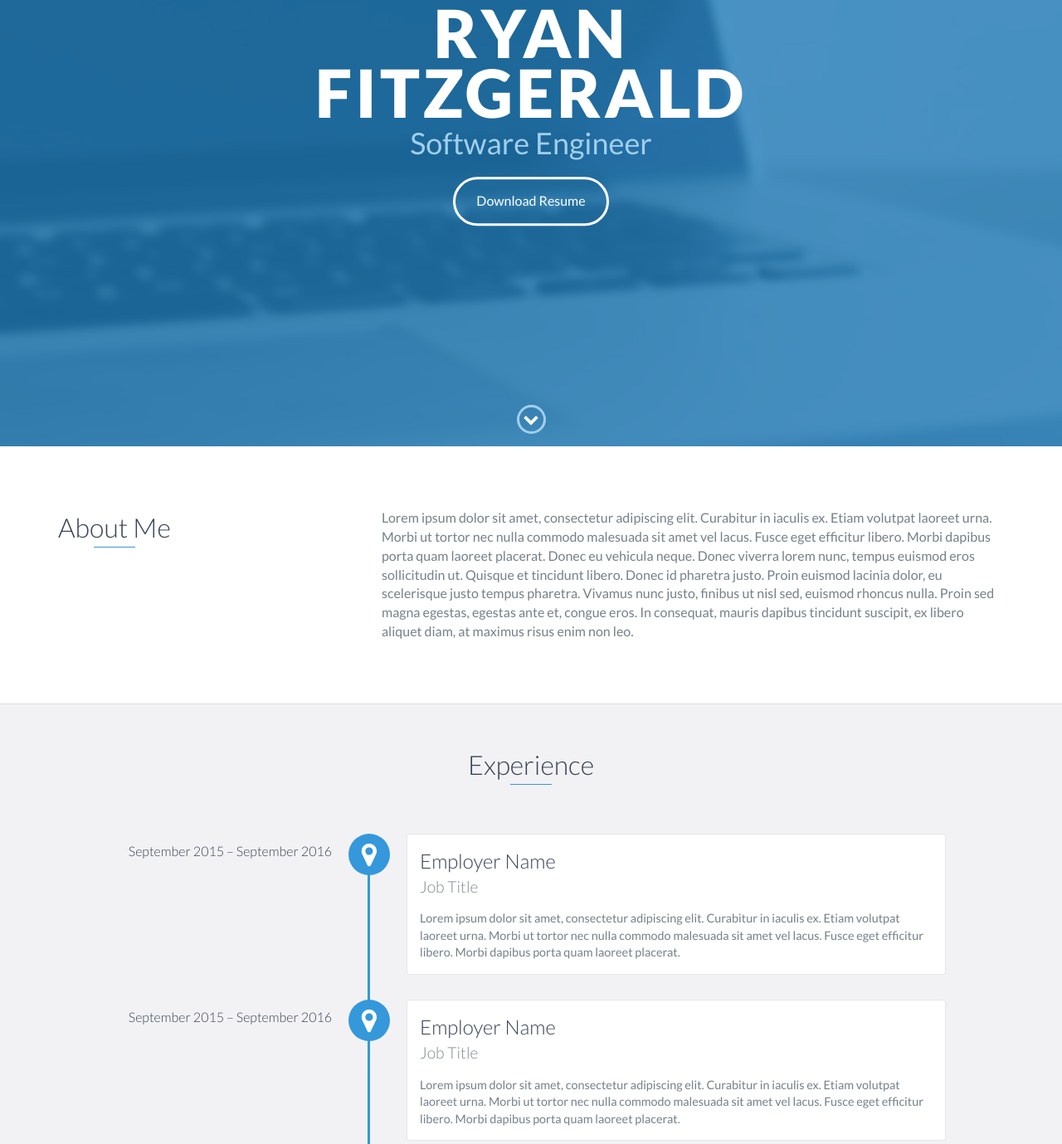
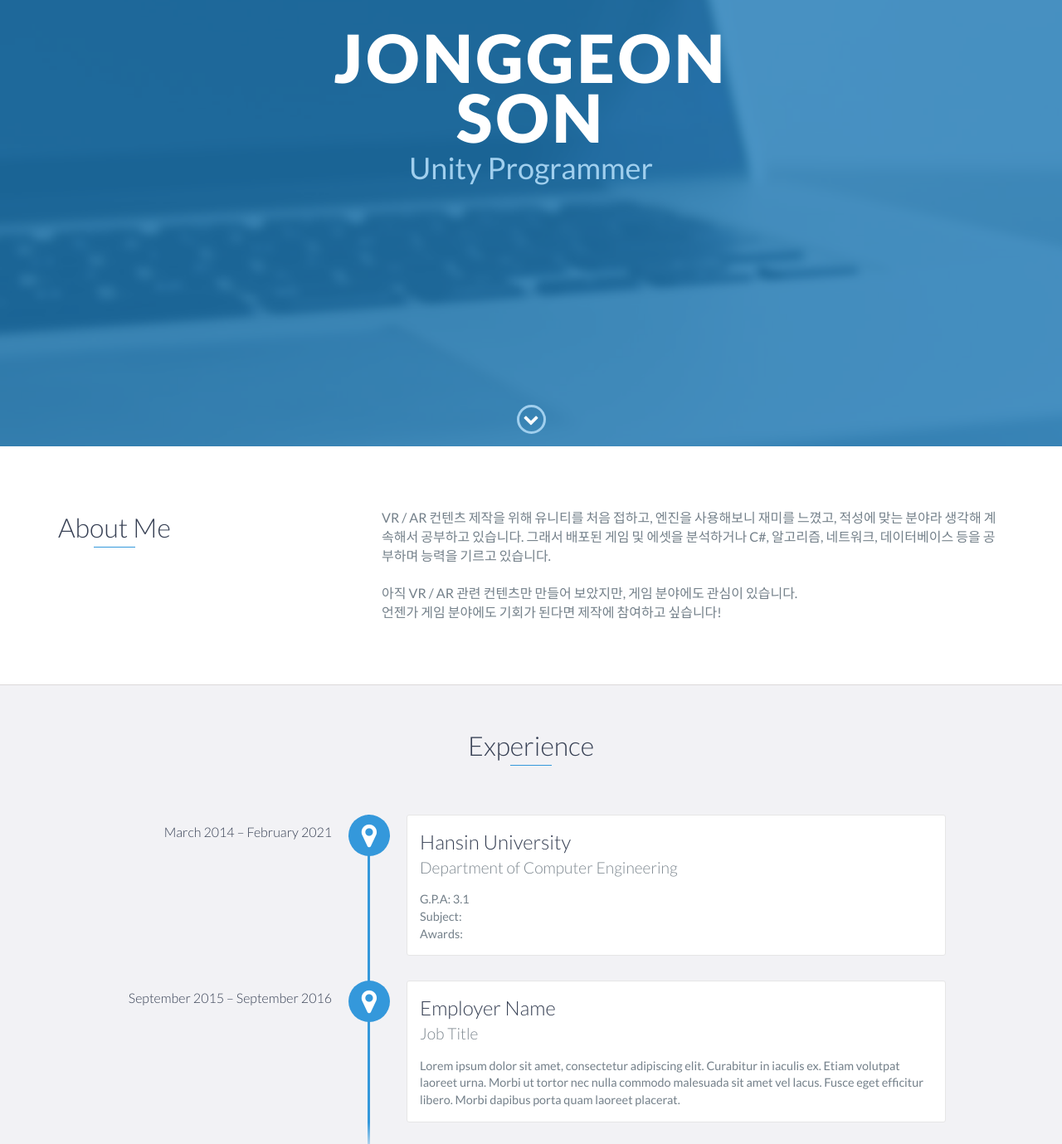
Before and after one commit to thswhdrjs/thswhdrjs.github.io, a website: page index.html in a window 1280 px wide. Shown: the part 262-1641 px from the top of the page at 83% size. Drawn offline with nearby package versions, Linux system fonts and the light colour scheme.

Commit message:
Update index.html

```diff
--- a/index.html
+++ b/index.html
@@ -48,9 +48,9 @@
 
     <div id="lead">
         <div id="lead-content">
-            <h1>Ryan Fitzgerald</h1>
-            <h2>Software Engineer</h2>
-            <a href="#" class="btn-rounded-white">Download Resume</a>
+            <h1>Jonggeon Son</h1>
+            <h2>Unity Programmer</h2>
+            <!-- <a href="#" class="btn-rounded-white">Download Resume</a> -->
         </div>
         <!-- End #lead-content -->
 
@@ -73,9 +73,11 @@
                 </div>
                 <div class="col-md-8">
                     <p>
-                        Lorem ipsum dolor sit amet, consectetur adipiscing elit. Curabitur in iaculis ex. Etiam volutpat laoreet urna. Morbi ut tortor nec nulla commodo malesuada sit amet vel lacus. Fusce eget efficitur libero. Morbi dapibus porta quam laoreet placerat. Donec
-                        eu vehicula neque. Donec viverra lorem nunc, tempus euismod eros sollicitudin ut. Quisque et tincidunt libero. Donec id pharetra justo. Proin euismod lacinia dolor, eu scelerisque justo tempus pharetra. Vivamus nunc justo, finibus
-                        ut nisl sed, euismod rhoncus nulla. Proin sed magna egestas, egestas ante et, congue eros. In consequat, mauris dapibus tincidunt suscipit, ex libero aliquet diam, at maximus risus enim non leo.
+                        VR / AR 컨텐츠 제작을 위해 유니티를 처음 접하고, 엔진을 사용해보니 재미를 느꼈고, 적성에 맞는 분야라 생각해 계속해서 공부하고 있습니다.
+                        그래서 배포된 게임 및 에셋을 분석하거나 C#, 알고리즘, 네트워크, 데이터베이스 등을 공부하며 능력을 기르고 있습니다.</br>
+                        </br>
+                        아직 VR / AR 관련 컨텐츠만 만들어 보았지만, 게임 분야에도 관심이 있습니다. </br>
+                        언젠가 게임 분야에도 기회가 된다면 제작에 참여하고 싶습니다!
                     </p>
                 </div>
             </div>
@@ -86,19 +88,13 @@
     <div id="experience" class="background-alt">
         <h2 class="heading">Experience</h2>
         <div id="experience-timeline">
-            <div data-date="September 2015 – September 2016">
-                <h3>Employer Name</h3>
-                <h4>Job Title</h4>
+            <div data-date="March 2014 – February 2021">
+                <h3>Hansin University</h3>
+                <h4>Department of Computer Engineering</h4>
                 <p>
-                    Lorem ipsum dolor sit amet, consectetur adipiscing elit. Curabitur in iaculis ex. Etiam volutpat laoreet urna. Morbi ut tortor nec nulla commodo malesuada sit amet vel lacus. Fusce eget efficitur libero. Morbi dapibus porta quam laoreet placerat.
-                </p>
-            </div>
-
-            <div data-date="September 2015 – September 2016">
-                <h3>Employer Name</h3>
-                <h4>Job Title</h4>
-                <p>
-                    Lorem ipsum dolor sit amet, consectetur adipiscing elit. Curabitur in iaculis ex. Etiam volutpat laoreet urna. Morbi ut tortor nec nulla commodo malesuada sit amet vel lacus. Fusce eget efficitur libero. Morbi dapibus porta quam laoreet placerat.
+                    G.P.A: 3.1</br>
+                    Subject: </br>
+                    Awards: </br>
                 </p>
             </div>
 
```
